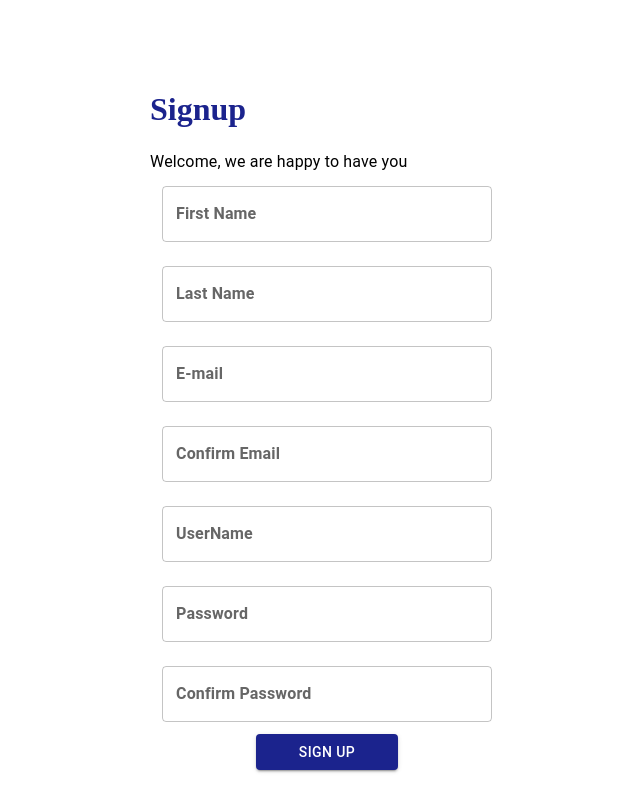
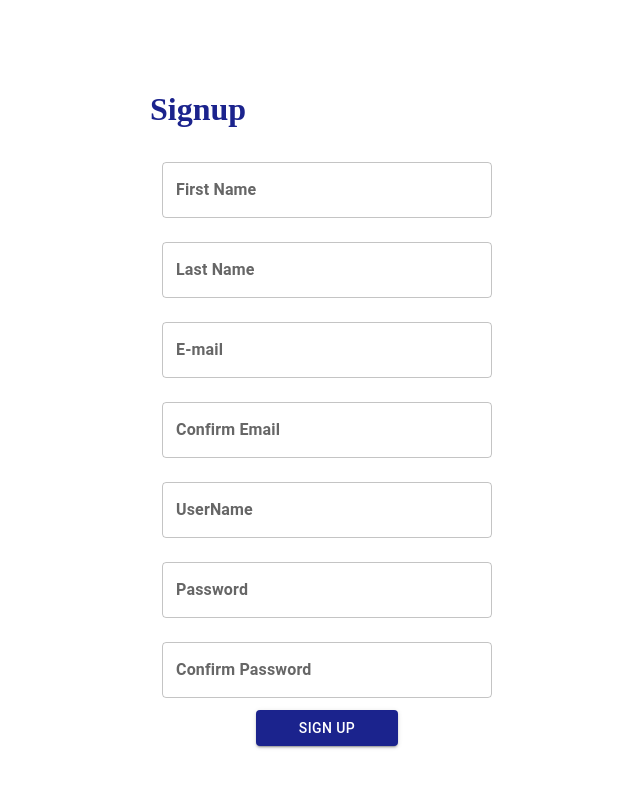
Before and after one commit to manipriyan7798/Form, a React (Create React App) app: page / in a window 1280 px wide. Shown: the whole page, without its empty margins (313-953 px from the left). Built offline with nearby package versions, Linux system fonts and the light colour scheme.

Commit message:
second commit

```diff
--- a/src/Components/Signup.js
+++ b/src/Components/Signup.js
@@ -20,7 +20,6 @@ const Signup = () => {
     <div className="signup-container">
       <div className="signup-container-text">
         <h1>Signup</h1>
-        <Typography align="left">Welcome, we are happy to have you</Typography>
         <FormGroup>
           <TextField
             sx={{ m: 1.5 }}
```
